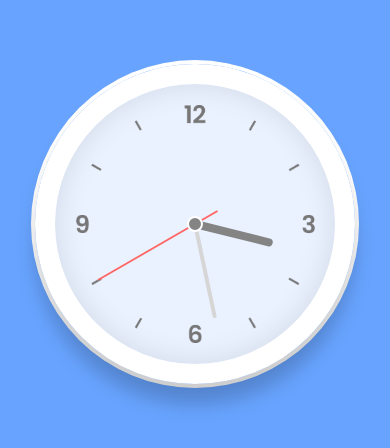
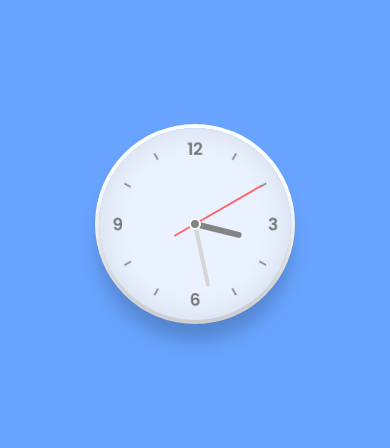
Before and after one commit to au-fahim/Analog-clock, a plain HTML site: page index.html in a window 390 px wide. Shown: the part 198-646 px from the top of the page. Drawn offline with Linux system fonts and the light colour scheme.

Commit message:
Added Responsive Css

```diff
--- a/style.css
+++ b/style.css
@@ -24,7 +24,7 @@
 .analog-clk {
   width: 20rem;
   height: 20rem;
-  display: flex;
+  display: inline-flex;
   justify-content: center;
   align-items: center;
   background: #ffffffdb url(./img/clock.png);
@@ -105,3 +105,48 @@
   z-index: 12;
   border-radius: 6px 6px 0 0;
 }
+
+/* ### ### ### ### RESPONSIVE CSS ### ### ### ### */
+
+@media only screen and (max-width: 600px) {
+  .analog-clk {
+    width: 12rem;
+    height: 12rem;
+    border: 0px solid var(--clr-white);
+  }
+
+  .analog-clk::before {
+    width: 0.8rem;
+    height: 0.8rem;
+  }
+
+  .sec,
+  .se {
+    height: 3rem;
+    width: 3rem;
+  }
+  .se::before {
+    height: 6.3rem;
+    width: 0.1rem;
+  }
+
+  .hour,
+  .hr {
+  height: 6rem;
+  width: 6rem;
+  }
+  .hr::before {
+  height: 3rem;
+  width: 0.4rem;
+  }
+
+  .min,
+  .mn {
+  height: 8rem;
+  width: 8rem;
+  }
+  .mn::before {
+  height: 4rem;
+  width: 0.2rem;
+  }
+}
```
